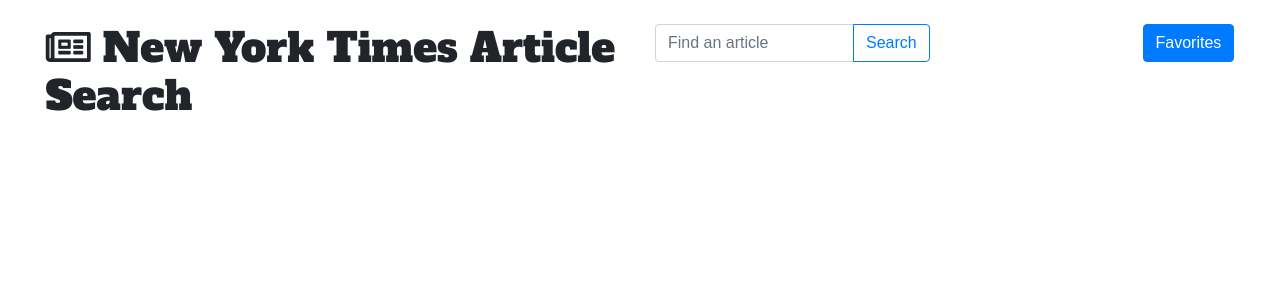
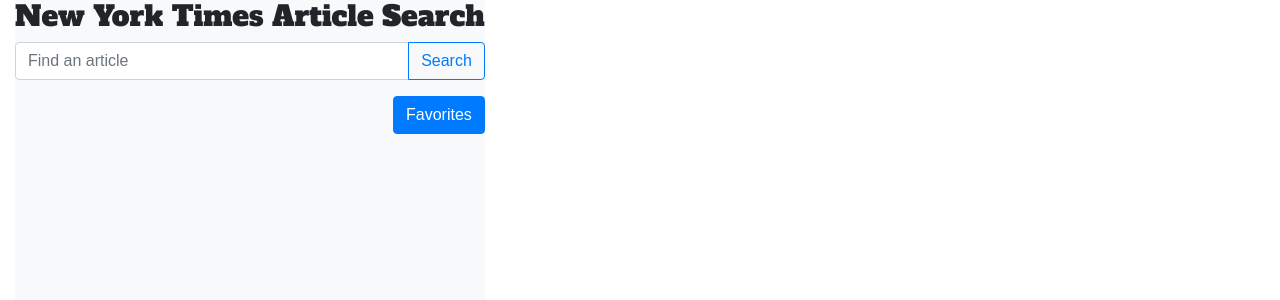
Before and after one commit to tbooser/nyt-article-search, a React (Create React App) app: page / in a window 1280 px wide. Shown: the top 300 px of the page. Built offline with nearby package versions, Linux system fonts and the light colour scheme.

Commit message:
Added sticky sidebar instead of header

```diff
--- a/src/App.js
+++ b/src/App.js
@@ -12,8 +12,14 @@
   render() {
     return (
       <div className="App">
-        <HeaderContainer />
-        <DisplayContainer />
+        <div className="container-fluid">
+          <div className="row">
+            <div className="col-md-3">
+              <HeaderContainer />
+            </div>
+            <DisplayContainer />
+          </div>
+        </div>
       </div>
     );
   }
--- a/src/components/App/Header/Header.jsx
+++ b/src/components/App/Header/Header.jsx
@@ -3,11 +3,8 @@
 export default class Header extends Component {
   render() {
     return (
-      <div className="header">
-        <h1>
-          <i className="far fa-newspaper" />
-          {this.props.h1}
-        </h1>
+      <div className="header ">
+        <h3>{this.props.h3}</h3>
       </div>
     );
   }
--- a/src/components/App/Header/HeaderContainer.jsx
+++ b/src/components/App/Header/HeaderContainer.jsx
@@ -12,17 +12,13 @@
 
   render() {
     return (
-      <div className="header-container container-fluid d-flex justify-content-around mt-4">
-        <div className="row row justify-content-start">
-          <div className="col-md-6">
-            <Header h1=" New York Times Article Search" />
-          </div>
-          <div className="col-md-3">
-            <SearchView />
-          </div>
-          <div className="col-md-3 d-flex justify-content-end">
-            <SavedButton />
-          </div>
+      <div className="sidebar bg-light">
+        <Header h3=" New York Times Article Search" />
+        <div>
+          <SearchView />
+        </div>
+        <div className="d-flex justify-content-end">
+          <SavedButton />
         </div>
       </div>
     );
--- a/src/components/Display/DisplayContainer.jsx
+++ b/src/components/Display/DisplayContainer.jsx
@@ -88,7 +88,7 @@
 
   render() {
     return (
-      <div>
+      <div className="col-md-9">
         <div className="container display-container mt-4 list-group">
           <h4>{this.showSearchTermAndNumberOfResults()}</h4>
           {this.renderArticles()}
--- a/src/components/Saved/SavedContainer.jsx
+++ b/src/components/Saved/SavedContainer.jsx
@@ -31,10 +31,16 @@
 
   render() {
     return (
-      <div>
-        <SavedHeader title="Saved Articles" />
-        <div className="container">
-          <div className="row">{this.renderSaved()}</div>
+      <div className="container-fluid">
+        <div className="row">
+          <div className="col-md-3">
+            <SavedHeader title="Saved Articles" />
+          </div>
+          <div className="col-md-9">
+            <div className="container">
+              <div className="row">{this.renderSaved()}</div>
+            </div>
+          </div>
         </div>
       </div>
     );
--- a/src/components/Saved/SavedHeader.jsx
+++ b/src/components/Saved/SavedHeader.jsx
@@ -1,15 +1,30 @@
 import React, { Component } from "react";
+import { connect } from "react-redux";
+import Header from "../App/Header/Header";
 import HomeButton from "../App/Buttons/Home";
 
-export default class SavedHeader extends Component {
+class SavedHeader extends Component {
+  constructor(props) {
+    super(props);
+    this.state = {};
+  }
+
   render() {
     return (
-      <div>
-        <HomeButton />
-        <div className="saved-header d-flex justify-content-center">
-          <h1>{this.props.title}</h1>
+      <div className="sidebar bg-light">
+        <Header h3=" New York Times Article Search" />
+        <div className="d-flex justify-content-end">
+          <HomeButton />
         </div>
       </div>
     );
   }
 }
+
+const mapStateToProps = state => {
+  return {
+    app: state
+  };
+};
+
+export default connect(mapStateToProps)(SavedHeader);
--- a/src/styles/App.css
+++ b/src/styles/App.css
@@ -1,5 +1,9 @@
 .App {
   font-family: sans-serif; }
+
+.sidebar {
+  height: 100%;
+  position: fixed; }
 
 .header {
   font-family: "Alfa Slab One", cursive; }
@@ -23,6 +27,9 @@
   .search-input-box input {
     outline: none; }
 
+.display-container {
+  overflow: auto; }
+
 .search-input-submit-button {
   background-color: rgba(83, 219, 78, 0.5);
   border: none;
--- a/src/styles/App.scss
+++ b/src/styles/App.scss
@@ -2,11 +2,10 @@
   font-family: sans-serif;
 }
 
-// .header-container {
-//  align-items: center;
-//  display: flex;
-//  justify-content: center;
-// }
+.sidebar {
+  height: 100%;
+  position: fixed;
+}
 
 .header {
   font-family: "Alfa Slab One", cursive;
@@ -18,11 +17,8 @@
 
 .search-input {
   background: rgba(144, 122, 191, 0.7);
-  // display: flex;
   padding: 30px;
   text-align: center;
-  // flex-direction: row;
-  // justify-content: space-between;
 }
 
 .search-input-box {
@@ -43,6 +39,9 @@
 .submit-button-container {
 }
 
+.display-container {
+  overflow: auto;
+}
 .search-input-submit-button {
   background-color: rgba(83, 219, 78, 0.5);
   border: none;
```
